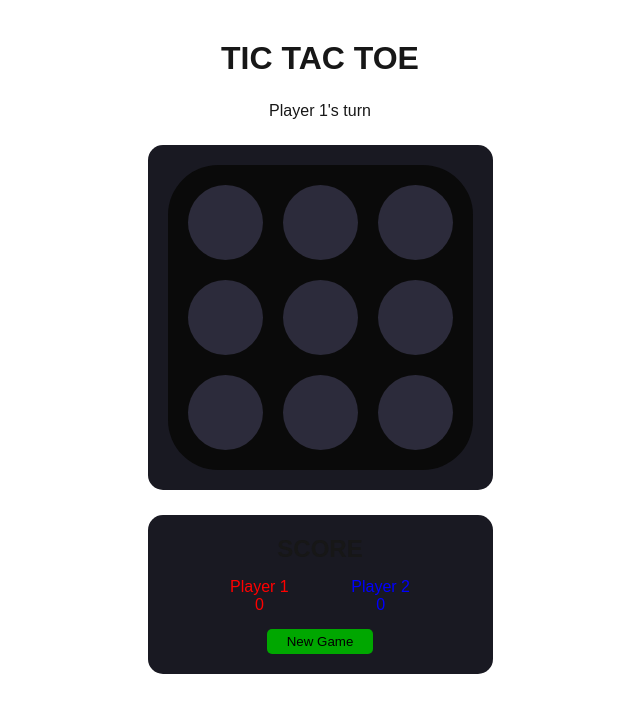
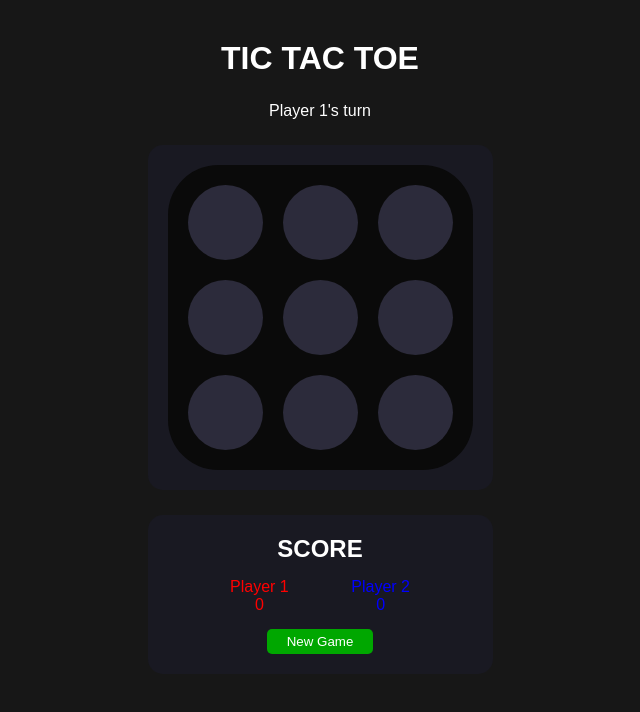
Before and after one commit to Astrospence/tic-tac-toe-react-app, a Next.js app: page / in a window 1280 px wide. Shown: the top 712 px of the page, without its empty margins (320-960 px from the left). Built offline with nearby package versions, Linux system fonts and the light colour scheme.

Commit message:
simplified global css

```diff
--- a/src/app/globals.css
+++ b/src/app/globals.css
@@ -1,17 +1,11 @@
 :root {
-  --background: #ffffff;
-  --foreground: #171717;
-}
-
-@media (prefers-color-scheme: dark) {
-  :root {
-    --background: #0a0a0a;
-    --foreground: #ededed;
-  }
+  --background: #171717;
+  --foreground: #fffffF;
 }
 
 html,
 body {
+  color-scheme: dark;
   max-width: 100vw;
   overflow-x: hidden;
 }
@@ -34,9 +28,3 @@ a {
   color: inherit;
   text-decoration: none;
 }
-
-@media (prefers-color-scheme: dark) {
-  html {
-    color-scheme: dark;
-  }
-}
```
